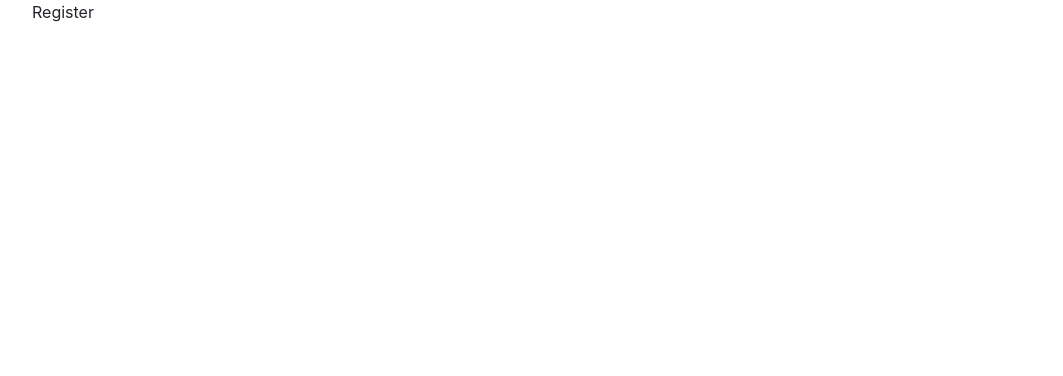
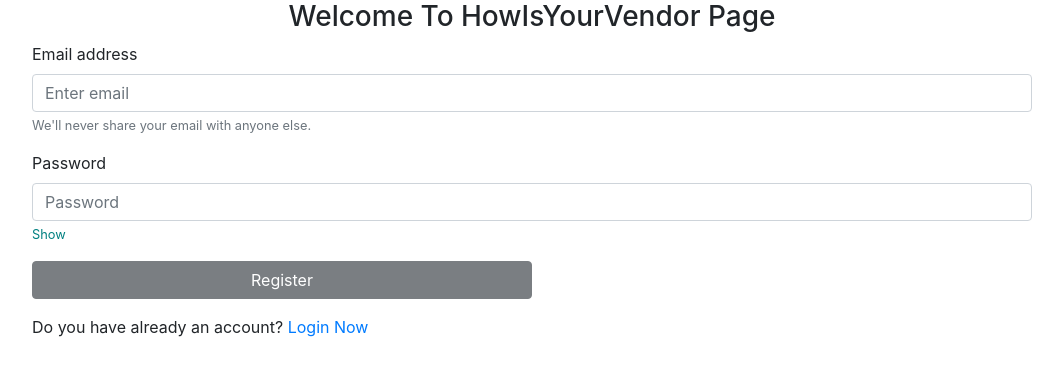
Before and after one commit to ruyisbaros/howIsYourVendor, a React (Create React App) app in the folder client/: page /register in a window 1280 px wide. Shown: the top 376 px of the page, without its empty margins (108-1171 px from the left). Built offline with nearby package versions, Linux system fonts and the light colour scheme.

Commit message:
register UI  started

```diff
--- a/client/src/App.js
+++ b/client/src/App.js
@@ -23,6 +23,7 @@ function App() {
       dispatch(refreshToken({ token: data.accessToken, user: data.current_user }))
     } catch (error) {
       dispatch(refreshTokenFail(error.response.data.message))
+      alert(error.response.data.message)
     }
   }
 
--- a/client/src/pages/Login.jsx
+++ b/client/src/pages/Login.jsx
@@ -10,8 +10,7 @@ const Login = () => {
 
     /* const { } = useSelector(store => store.user) */
     const dispatch = useDispatch()
-    const [passWarn, setPassWarn] = useState(false)
-    const [emailWarn, setEmailWarn] = useState(false)
+
     const [passType, setPassType] = useState(false)
 
     const [user, setUser] = useState({ email: "", password: "", })
@@ -20,10 +19,6 @@ const Login = () => {
 
     const handleInput = (e) => {
         setUser({ ...user, [e.target.name]: e.target.value })
-    }
-
-    const getPosts = async () => {
-
     }
 
     const handleSubmit = async (e) => {
--- a/client/src/pages/Register.jsx
+++ b/client/src/pages/Register.jsx
@@ -1,9 +1,56 @@
-import React from 'react'
+import React, { useState, useEffect } from 'react'
+import { useSelector } from "react-redux"
+import { Link, useNavigate } from "react-router-dom"
 
 const Register = () => {
+
+    const navigate = useNavigate()
+    const { token } = useSelector(store => store.user)
+
+    const [passType, setPassType] = useState(false)
+    const [user, setUser] = useState({ email: "", password: "", })
+    const { email, password } = user
+
+    useEffect(() => {
+        if (token) navigate("/")
+    }, [token, navigate])
+
+    const handleInput = (e) => {
+        setUser({ ...user, [e.target.name]: e.target.value })
+    }
+
+    const handleSubmit = async (e) => { }
+
     return (
-        <div>
-            Register
+        <div className="login_page">
+            <form onSubmit={handleSubmit}>
+                <h3 className="text-capitalize text-center mb-2">Welcome to HowIsYourVendor page</h3>
+                <div className="form-group">
+                    <label htmlFor="exampleInputEmail1">Email address</label>
+                    <input type="email" name="email" className="form-control" id="exampleInputEmail1"
+                        aria-describedby="emailHelp" placeholder="Enter email" required
+                        value={email} onChange={handleInput} />
+                    <small id="emailHelp" className="form-text text-muted">We'll never share your email with anyone else.</small>
+                </div>
+                <div className="form-group">
+                    <label htmlFor="exampleInputPassword1">Password</label>
+                    <div className="pass">
+                        <input type={passType ? "text" : "password"}
+                            name="password" className="form-control"
+                            id="exampleInputPassword1"
+                            placeholder="Password" required value={password} onChange={handleInput} />
+                        <small style={{ color: passType ? "red" : "teal" }} onClick={() => setPassType(!passType)}>
+                            {passType ? "Hide" : "Show"}
+                        </small>
+                    </div>
+                </div>
+
+                <button type="submit" className="btn btn-dark w-50" disabled={email && password ? false : true}>Register</button>
+
+                <p className="my-3">
+                    Do you have already an account? <Link to="/login">Login Now</Link>
+                </p>
+            </form>
         </div>
     )
 }
```
